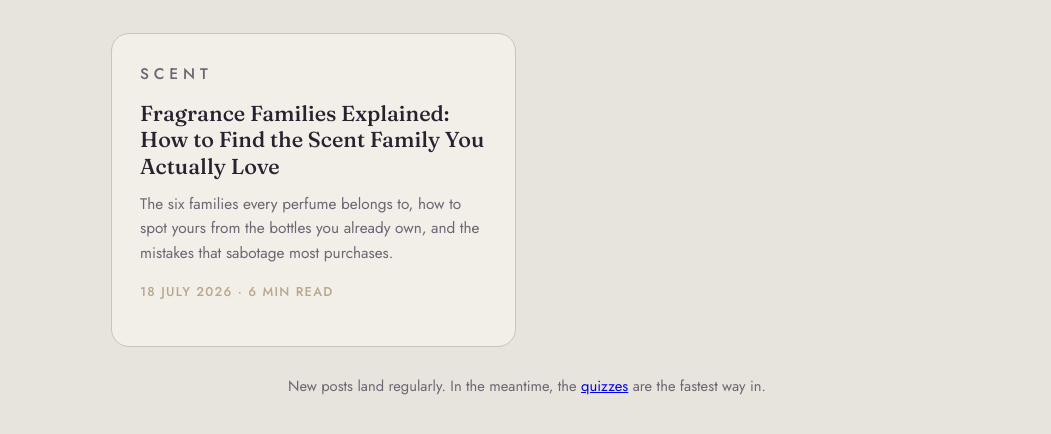
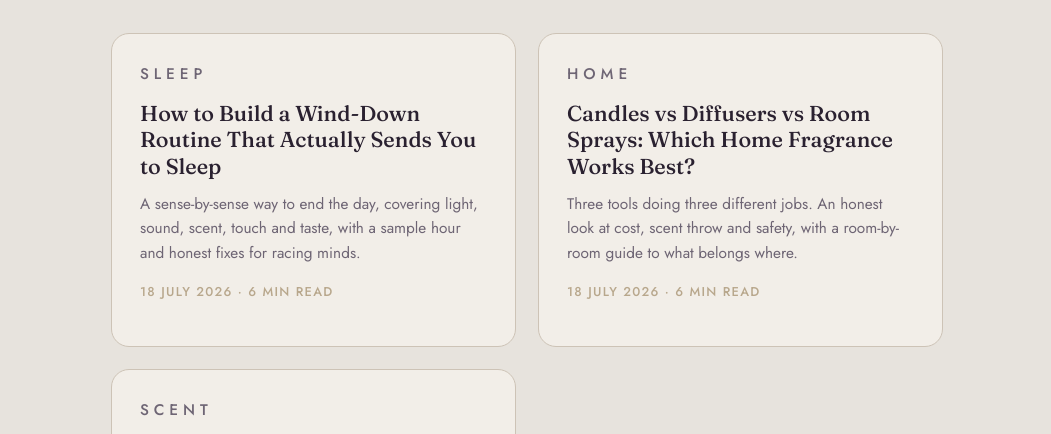
Before and after one commit to loveyoursenses/loveyoursenses, a plain HTML site: page blog/index.html in a window 1280 px wide. Shown: the part 329-763 px from the top of the page, without its empty margins (113-1164 px from the left). Drawn offline with Linux system fonts and the light colour scheme.

Commit message:
Update index.html

```diff
--- a/blog/index.html
+++ b/blog/index.html
@@ -143,6 +143,20 @@
          post and paste it above the others so newest sits first.
          Edit: href, eyebrow (category), title, excerpt, meta.
          ============================================================ -->
+    <a class="post-card" href="/blog/wind-down-routine/">
+      <p class="eyebrow">Sleep</p>
+      <h2>How to Build a Wind-Down Routine That Actually Sends You to Sleep</h2>
+      <p>A sense-by-sense way to end the day, covering light, sound, scent, touch and taste, with a sample hour and honest fixes for racing minds.</p>
+      <p class="meta">18 July 2026 &middot; 6 min read</p>
+    </a>
+
+    <a class="post-card" href="/blog/candles-vs-diffusers/">
+      <p class="eyebrow">Home</p>
+      <h2>Candles vs Diffusers vs Room Sprays: Which Home Fragrance Works Best?</h2>
+      <p>Three tools doing three different jobs. An honest look at cost, scent throw and safety, with a room-by-room guide to what belongs where.</p>
+      <p class="meta">18 July 2026 &middot; 6 min read</p>
+    </a>
+
     <a class="post-card" href="/blog/fragrance-families/">
       <p class="eyebrow">Scent</p>
       <h2>Fragrance Families Explained: How to Find the Scent Family You Actually Love</h2>
```
